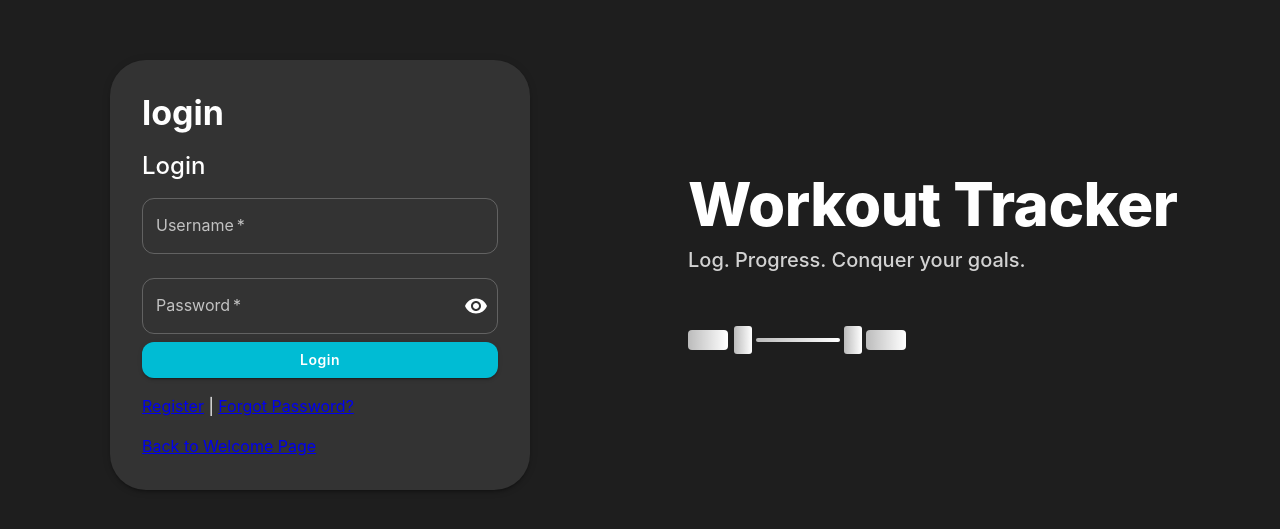
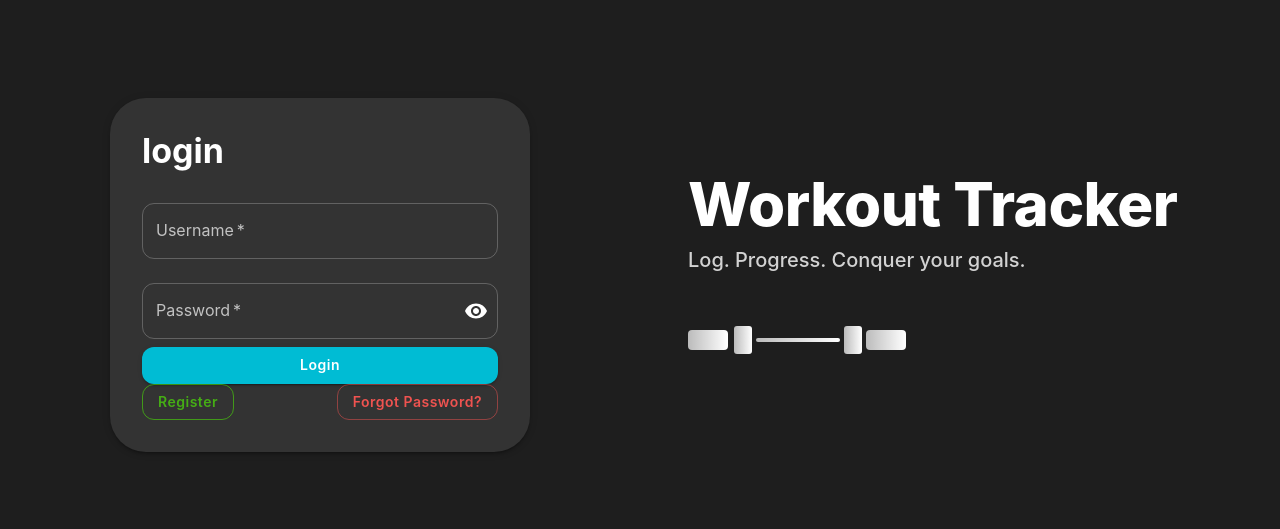
Before and after one commit to Caessy/Tracker, a React (Vite) app in the folder tracker-frontend/: page /login in a window 1280 px wide. Shown: the part 125-654 px from the top of the page. Built offline with nearby package versions, Linux system fonts and the light colour scheme.

Commit message:
layout change

```diff
--- a/tracker-frontend/src/pages/Login.jsx
+++ b/tracker-frontend/src/pages/Login.jsx
@@ -38,7 +38,7 @@ const Login = () => {
 
     return (
         <Box sx={{ maxWidth: 400, mx: 'auto', mt: 10 }}>
-            <Typography variant="h5">Login</Typography>
+
             {error && <Alert severity="error">{error}</Alert>}
             <form onSubmit={handleSubmit}>
                 <TextField
@@ -74,10 +74,24 @@ const Login = () => {
                     {loading ? 'Logging in...' : 'Login'}
                 </Button>
             </form>
-            <Typography sx={{ mt: 2 }}>
-                <Link to="/register">Register</Link> | <Link to="/forgot-password">Forgot Password?</Link>
-            </Typography>
-            <Typography sx={{ mt: 2 }}><Link to="/">Back to Welcome Page</Link></Typography>
+            <Box sx={{ display: 'flex', gap: 1, flexWrap: 'wrap', justifyContent: 'space-between' }}>
+                <Button
+                    component={Link}
+                    to="/register"
+                    variant="outlined"
+                    color="secondary"
+                >
+                    Register
+                </Button>
+                <Button
+                    component={Link}
+                    to="/forgot-password"
+                    variant="outlined"
+                    color="error"
+                >
+                    Forgot Password?
+                </Button>
+            </Box>
         </Box>
     );
 };
```
Also changed, not shown: tracker-frontend/src/layouts/AuthLayout.jsx (+0 -14 lines).
